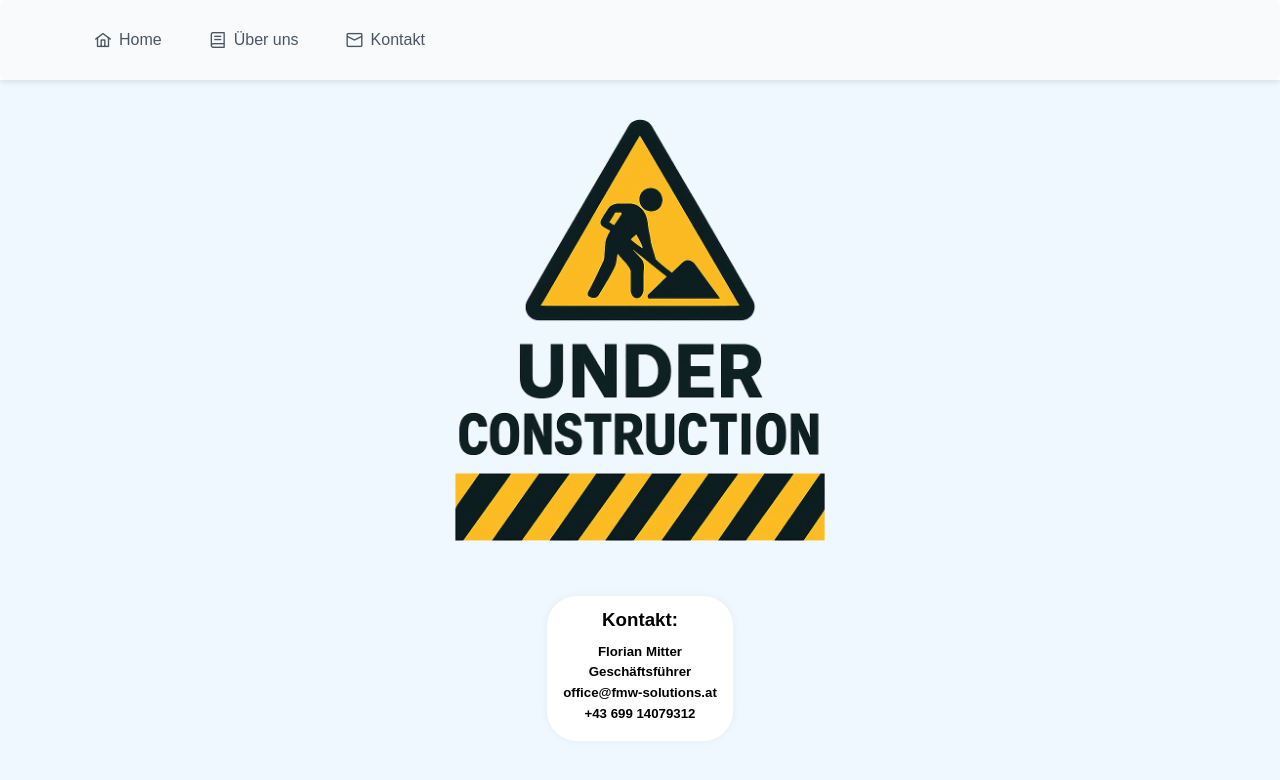
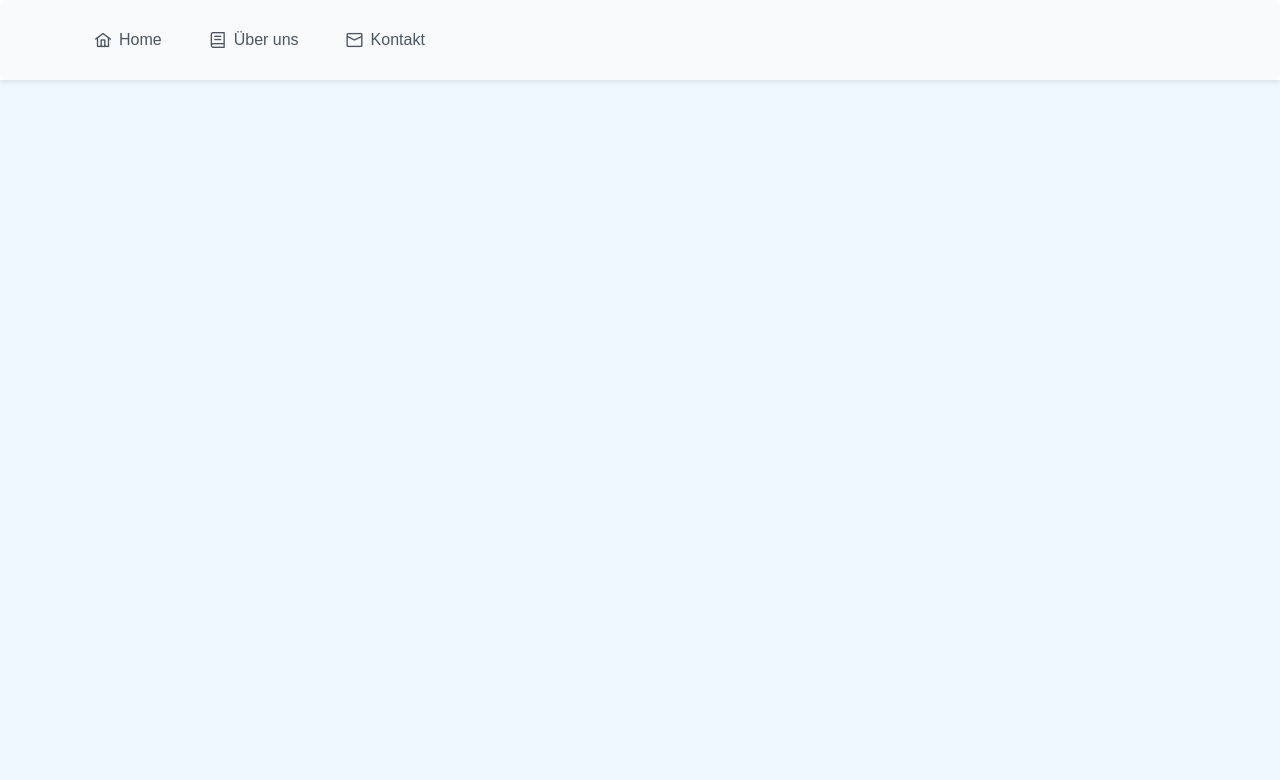
Before and after one commit to FMWBusinessSolutions/FMW-Homepage, a Vue app in the folder frontend/: page /about in a window 1280 px wide. Shown: the top 780 px of the page. Built offline with nearby package versions, Linux system fonts and the light colour scheme; a web font is replaced by a local one.

Commit message:
add vue-router

```diff
--- a/frontend/package.json
+++ b/frontend/package.json
@@ -13,7 +13,8 @@
     "@primevue/themes": "^4.3.3",
     "primeicons": "^7.0.0",
     "primevue": "^3.53.0",
-    "vue": "^3.5.13"
+    "vue": "^3.5.13",
+    "vue-router": "^4.5.0"
   },
   "devDependencies": {
     "@types/node": "^22.13.14",
--- a/frontend/src/App.vue
+++ b/frontend/src/App.vue
@@ -1,61 +1,10 @@
 <template>
-  <div class="app-container">
+  <div class="main-container">
     <MenuBar />
-
-    <div class="content">
-      <img src="/under_construction.png" class="under-img" />
-      <div class="card">
-        <h3>Kontakt:</h3>
-        <h5>Florian Mitter</h5>
-        <h5>Geschäftsführer</h5>
-        <h5>office@fmw-solutions.at</h5>
-        <h5>+43 699 14079312</h5>
-      </div>
-    </div>
+    <router-view />
   </div>
 </template>
 
-<script setup>
+<script setup lang="ts">
 import MenuBar from "./components/MenuBar.vue";
 </script>
-
-<style>
-body {
-  margin: 0;
-  font-family: Arial, sans-serif;
-  background-color: #f0f8ff;
-}
-
-.app-container {
-  padding-top: 80px;
-}
-
-.content {
-  display: flex;
-  flex-direction: column;
-  align-items: center;
-  justify-content: center;
-}
-
-.card {
-  background-color: white;
-  align-self: center;
-  border-radius: 30px;
-  padding: 1em;
-  padding-top: 0;
-  max-width: 300px;
-  box-shadow: 0 0 10px rgba(0, 0, 0, 0.05);
-  text-align: center;
-  line-height: 0.5;
-}
-
-.card h5 {
-  margin: 2px 0;
-  line-height: 1.4;
-}
-
-.under-img {
-  max-width: 500px;
-  margin-bottom: 1rem;
-}
-</style>
--- a/frontend/src/components/MenuBar.vue
+++ b/frontend/src/components/MenuBar.vue
@@ -13,11 +13,17 @@
       </template>
 
       <template #item="{ item, props }">
-        <a v-ripple class="menu-item" v-bind="props.action">
-          <i :class="item.icon"></i>
-          <span class="ml-2">{{ item.label }}</span>
-        </a>
-      </template>
+  <router-link
+    v-ripple
+    class="menu-item flex items-center"
+    v-bind="props.action"
+    :to="item.to"
+  >
+    <i :class="item.icon"></i>
+    <span class="ml-2">{{ item.label }}</span>
+  </router-link>
+</template>
+
     </Menubar>
   </div>
 </template>
@@ -26,10 +32,11 @@
 import { ref } from "vue";
 
 const items = ref([
-  { label: "Home", icon: "pi pi-home" },
-  { label: "Über uns", icon: "pi pi-book" },
-  { label: "Kontakt", icon: "pi pi-envelope" },
+  { label: 'Home', icon: 'pi pi-home', to: '/' },
+  { label: 'Über uns', icon: 'pi pi-book', to: '/about' },
+  { label: 'Kontakt', icon: 'pi pi-envelope', to: '/contact' }
 ]);
+
 </script>
 
 <style scoped>
--- a/frontend/src/main.ts
+++ b/frontend/src/main.ts
@@ -1,5 +1,6 @@
 import { createApp } from "vue";
 import App from "./App.vue";
+import router from "./router";
 
 import PrimeVue from "primevue/config";
 import Menubar from "primevue/menubar";
@@ -13,7 +14,9 @@ import "primeicons/primeicons.css";
 
 const app = createApp(App);
 
+app.use(router);
 app.use(PrimeVue);
+
 app.component("Menubar", Menubar);
 app.component("Avatar", Avatar);
 app.component("Badge", Badge);
--- /dev/null
+++ b/frontend/src/views/AboutView.vue
@@ -0,0 +1,5 @@
+<template>
+    <div class="page-content">
+      <h1>Über uns</h1>
+    </div>
+  </template>
--- /dev/null
+++ b/frontend/src/views/ContactView.vue
@@ -0,0 +1,5 @@
+<template>
+    <div class="page-content">
+      <h1>Kontakt</h1>
+    </div>
+  </template>
--- /dev/null
+++ b/frontend/src/views/HomeView.vue
@@ -0,0 +1,57 @@
+<template>
+  <div class="app-container">
+    <div class="content">
+      <img src="/under_construction.png" class="under-img" />
+      <div class="card">
+        <h3>Kontakt:</h3>
+        <h5>Florian Mitter</h5>
+        <h5>Geschäftsführer</h5>
+        <h5>office@fmw-solutions.at</h5>
+        <h5>+43 699 14079312</h5>
+      </div>
+    </div>
+  </div>
+</template>
+
+<script setup></script>
+
+<style>
+body {
+  margin: 0;
+  font-family: Arial, sans-serif;
+  background-color: #f0f8ff;
+}
+
+.app-container {
+  padding-top: 80px;
+}
+
+.content {
+  display: flex;
+  flex-direction: column;
+  align-items: center;
+  justify-content: center;
+}
+
+.card {
+  background-color: white;
+  align-self: center;
+  border-radius: 30px;
+  padding: 1em;
+  padding-top: 0;
+  max-width: 300px;
+  box-shadow: 0 0 10px rgba(0, 0, 0, 0.05);
+  text-align: center;
+  line-height: 0.5;
+}
+
+.card h5 {
+  margin: 2px 0;
+  line-height: 1.4;
+}
+
+.under-img {
+  max-width: 500px;
+  margin-bottom: 1rem;
+}
+</style>
--- a/frontend/tsconfig.json
+++ b/frontend/tsconfig.json
@@ -1,9 +1,9 @@
 {
   "compilerOptions": {
-    "types": ["vite/client"],
     "baseUrl": ".",
     "paths": {
-      "primevue/*": ["node_modules/primevue/*"]
-    }
+      "@/*": ["src/*"]
+    },
+    "esModuleInterop": true
   }
 }
--- a/frontend/vite.config.ts
+++ b/frontend/vite.config.ts
@@ -1,7 +1,12 @@
-import { defineConfig } from "vite";
-import vue from "@vitejs/plugin-vue";
+import { defineConfig } from 'vite'
+import vue from '@vitejs/plugin-vue'
+import path from 'path'
 
 export default defineConfig({
-  base: "/",
   plugins: [vue()],
-});
+  resolve: {
+    alias: {
+      '@': path.resolve(__dirname, './src')
+    }
+  }
+})
```
Also changed, not shown: frontend/src/router.ts (added, +17 -0 lines), 1 other file (tests, documents, lock files or other folders).
